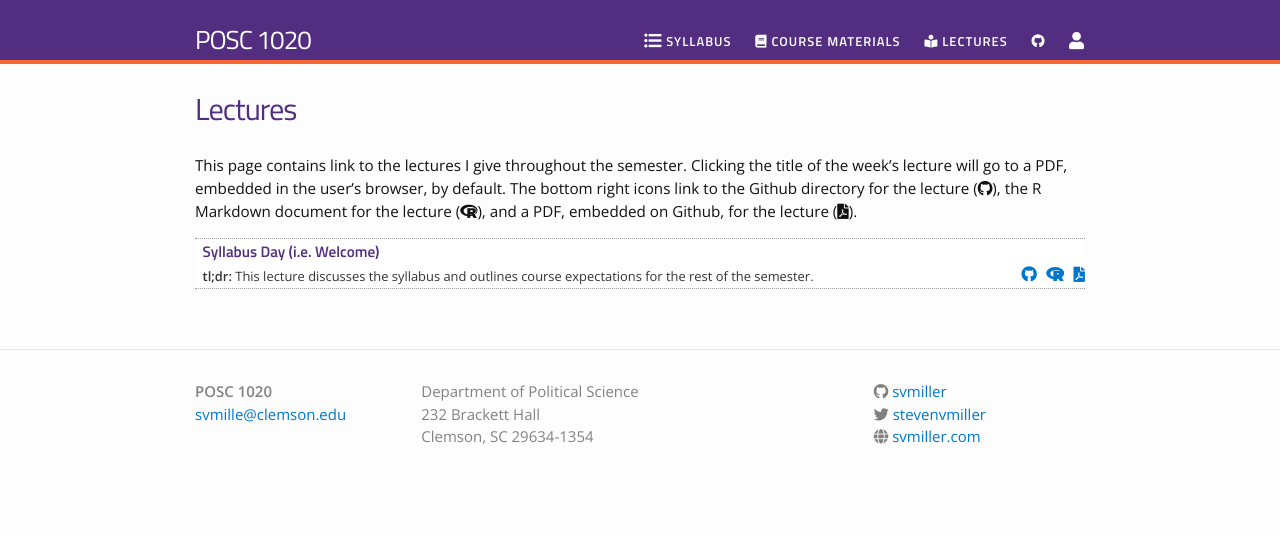
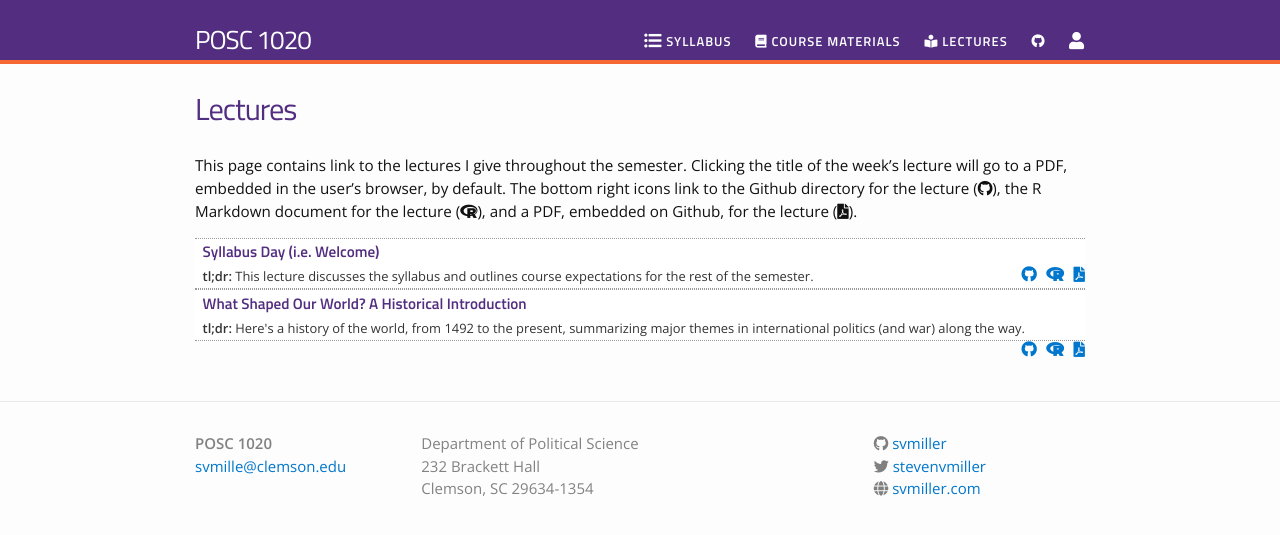
Before and after one commit to svmiller/posc1020, a Jekyll site: the page built from lectures.md, in a window 1280 px wide. Shown: the top 535 px of the page. Built offline with Jekyll 4.4.1, drawn with Linux system fonts in a browser that asks for light colours; nearby versions of some CDN libraries.

Commit message:
historical intro lecture

```diff
--- a/_data/lectures.yml
+++ b/_data/lectures.yml
@@ -2,3 +2,8 @@
   filename: welcome
   dirname: welcome
   tldr: "This lecture discusses the syllabus and outlines course expectations for the rest of the semester."
+
+- title: "What Shaped Our World? A Historical Introduction"
+  filename: historical-intro
+  dirname: historical-intro
+  tldr: "Here's a history of the world, from 1492 to the present, summarizing major themes in international politics (and war) along the way."
```
